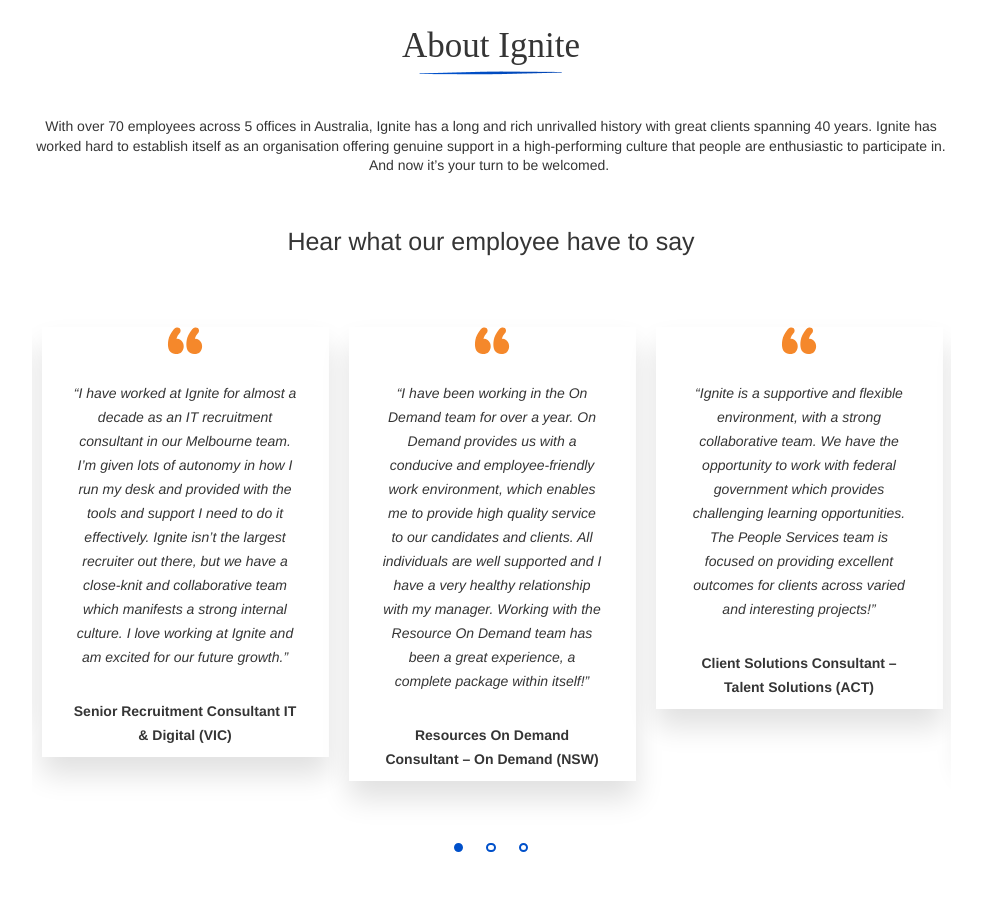
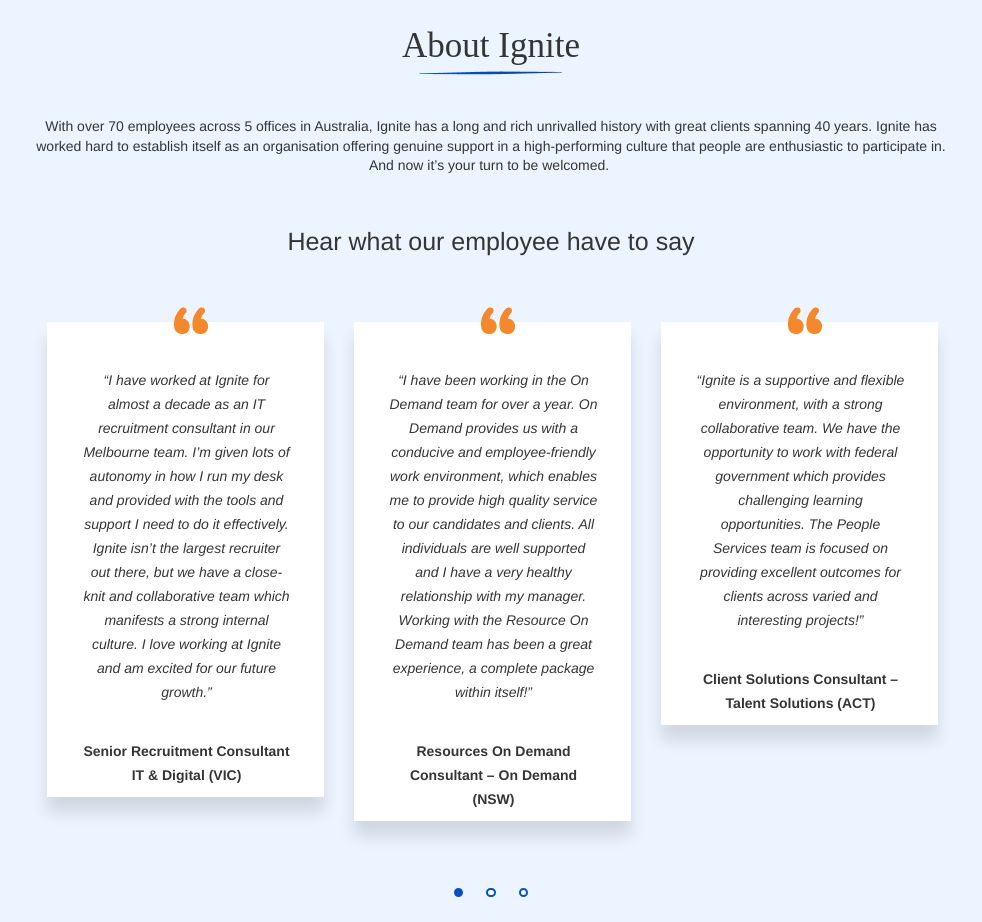
Before and after one commit to dgadigital/Ignite, a PHP site: page /testimonial-slider.html in a window 1280 px wide. Shown: the part 62-984 px from the top of the page, without its empty margins (149-1131 px from the left). Before the commit the page ends 914 px from the top, so only its background shows below. Run offline with PHP 8.4, Linux system fonts and the light colour scheme; style sheets or scripts are compiled from the project's sources; some web fonts are replaced.

Commit message:
QA fixes 05/17/203 EOD

```diff
--- a/src/diversity-and-inclusion.html
+++ b/src/diversity-and-inclusion.html
@@ -141,7 +141,7 @@
         </div>
     </section>
 
-    <section class="blue-banner">
+    <section class="blue-banner no-padding">
         <div class="content-container container">
             <div class="section-title">
                 <h2>Work for us in one of our recruitment jobs</h2>
--- a/src/scripts/modules/theme-module.js
+++ b/src/scripts/modules/theme-module.js
@@ -20,7 +20,7 @@ AppName.Modules.ThemeModule = (function () {
     $('.jobs-row').slick({
       infinite: true,
       slidesToShow: 3,
-      slidesToScroll: 1,
+      slidesToScroll: 3,
       dots: true,
       arrows: true,
       appendArrows: $('.pagination-container'),
@@ -34,7 +34,7 @@ AppName.Modules.ThemeModule = (function () {
             breakpoint: 991,
             settings: {
                 slidesToShow: 2,
-                slidesToScroll: 1
+                slidesToScroll: 2
             }
         },
           {
@@ -130,7 +130,7 @@ AppName.Modules.ThemeModule = (function () {
           arrows: false,
           responsive: [
               {
-                  breakpoint: 800,
+                  breakpoint: 991,
                   settings: {
                       slidesToShow: 3
                   }
--- a/src/styles/sections/_Fullwidth-card.scss
+++ b/src/styles/sections/_Fullwidth-card.scss
@@ -18,7 +18,7 @@
 
                 .card-text{
                     h3{
-                        font-size: 22px;
+                        font-size: 20px;
                     }
                     ul{
                         list-style: none;
--- a/src/styles/sections/_find-job.scss
+++ b/src/styles/sections/_find-job.scss
@@ -14,8 +14,11 @@
             .columns{
                     margin-bottom: 33px;
                 .column-content{
-                    max-width: 90%;
+
                     margin: auto;
+                    @media (min-width: 1020px) {
+                        max-width: 90%;
+                    }
                 }
 
             }
--- a/src/styles/sections/_testimonial-slider.scss
+++ b/src/styles/sections/_testimonial-slider.scss
@@ -2,6 +2,7 @@
 
     padding-top: 25px;
     padding-bottom: 25px;
+    background-color: #ECF4FF;
 
   .testimonial-container{
       .section-title{
@@ -64,28 +65,32 @@
             margin: auto;
             padding-bottom: 42px;
 
-          .testimonial-content{
-              padding: 10px;
-              padding-top: 20px;
-              .testimonial-card{
+          .testimonial-cards{
+              margin: 15px;
+
+              .testimonial-card-inner{
+
                   min-height: fit-content;
-                  padding: 32px;
-                  padding-top: 50px;
-                  padding-bottom: 10px;
-                  background: #FFFFFF;
-                  box-shadow: 0px 18px 27px rgba(0, 0, 0, 0.122132);
-                  img{
-                    margin: auto;
-                    margin-top: -50px;
-                    margin-bottom: 27px;
-                  }
+                  padding: 50px 32px 10px 35px;
+                  background-color: #ffffff;
+                  box-shadow: 0px 15px 15px rgba(0, 0, 0, 0.122132);
+
+
                   .testimony-wrapper{
                     display: flex;
                     flex-direction: column;
-                    justify-content: space-between;
-                    gap: 30px;
 
+                    &:before{
+                      content: url('../../assets/images/quote.svg');
+                      height: 36px;
+                      width: 27px;
+                      margin: -65px auto 25px auto;
+
+
+                    }
                     .testimonial-text{
+                      font-style: italic;
+                      margin-bottom: 35px;
                       font-style: italic;
                       font-weight: 400;
                       font-size: 14px;
--- a/src/testimonial-slider.html
+++ b/src/testimonial-slider.html
@@ -84,9 +84,9 @@
             </div>
 
             <div class="testimonial-row ">
-                <div class="testimonial-content">
-                    <div class="testimonial-card">
-                        <img src="./assets/images/quote.svg"/>
+                <div class="testimonial-cards">
+                    <div class="testimonial-card-inner">
+
                         <div class="testimony-wrapper">
                             <div class="testimonial-text">“I have worked at Ignite for almost a decade as an IT recruitment consultant in our Melbourne team. I’m given lots of autonomy in how I run my desk and provided with the tools and support I need to do it effectively. Ignite isn’t the largest recruiter out there, but we have a close-knit and collaborative team which manifests a strong internal culture. I love working at Ignite and am excited for our future growth.”</div>
                             <div class="reviewer-details">
@@ -97,9 +97,8 @@
                     </div>
 
                 </div>
-                <div class="testimonial-content">
-                    <div class="testimonial-card">
-                        <img src="./assets/images/quote.svg"/>
+                <div class="testimonial-cards">
+                    <div class="testimonial-card-inner">
                         <div class="testimony-wrapper">
                             <div class="testimonial-text">“I have been working in the On Demand team for over a year. On Demand provides us with a conducive and employee-friendly work environment, which enables me to provide high quality service to our candidates and clients. All individuals are well supported and I have a very healthy relationship with my manager. Working with the Resource On Demand team has been a great experience, a complete package within itself!”</div>
                             <div class="reviewer-details">
@@ -110,9 +109,9 @@
                     </div>
 
                 </div>
-                <div class="testimonial-content">
-                    <div class="testimonial-card">
-                    <img src="./assets/images/quote.svg"/>
+                <div class="testimonial-cards">
+                    <div class="testimonial-card-inner">
+
                     <div class="testimony-wrapper">
                         <div class="testimonial-text">“Ignite is a supportive and flexible environment, with a strong collaborative team. We have the opportunity to work with federal government which provides challenging learning opportunities. The People Services team is focused on providing excellent outcomes for clients across varied and interesting projects!”</div>
                         <div class="reviewer-details">
@@ -123,9 +122,9 @@
                     </div>
 
                 </div>
-                <div class="testimonial-content">
-                    <div class="testimonial-card">
-                        <img src="./assets/images/quote.svg"/>
+                <div class="testimonial-cards">
+                    <div class="testimonial-card-inner">
+
                         <div class="testimony-wrapper">
                             <div class="testimonial-text">“I have worked at Ignite for almost a decade as an IT recruitment consultant in our Melbourne team. I’m given lots of autonomy in how I run my desk and provided with the tools and support I need to do it effectively. Ignite isn’t the largest recruiter out there, but we have a close-knit and collaborative team which manifests a strong internal culture. I love working at Ignite and am excited for our future growth.”</div>
                             <div class="reviewer-details">
@@ -136,9 +135,9 @@
                     </div>
 
                 </div>
-                <div class="testimonial-content">
-                    <div class="testimonial-card">
-                        <img src="./assets/images/quote.svg"/>
+                <div class="testimonial-cards">
+                    <div class="testimonial-card-inner">
+
                         <div class="testimony-wrapper">
                             <div class="testimonial-text">“I have been working in the On Demand team for over a year. On Demand provides us with a conducive and employee-friendly work environment, which enables me to provide high quality service to our candidates and clients. All individuals are well supported and I have a very healthy relationship with my manager. Working with the Resource On Demand team has been a great experience, a complete package within itself!”</div>
                             <div class="reviewer-details">
@@ -149,9 +148,9 @@
                     </div>
 
                 </div>
-                <div class="testimonial-content">
-                    <div class="testimonial-card">
-                    <img src="./assets/images/quote.svg"/>
+                <div class="testimonial-cards">
+                    <div class="testimonial-card-inner">
+
                     <div class="testimony-wrapper">
                         <div class="testimonial-text">“Ignite is a supportive and flexible environment, with a strong collaborative team. We have the opportunity to work with federal government which provides challenging learning opportunities. The People Services team is focused on providing excellent outcomes for clients across varied and interesting projects!”</div>
                         <div class="reviewer-details">
@@ -162,9 +161,9 @@
                     </div>
 
                 </div>
-                <div class="testimonial-content">
-                    <div class="testimonial-card">
-                        <img src="./assets/images/quote.svg"/>
+                <div class="testimonial-cards">
+                    <div class="testimonial-card-inner">
+
                         <div class="testimony-wrapper">
                             <div class="testimonial-text">“I have worked at Ignite for almost a decade as an IT recruitment consultant in our Melbourne team. I’m given lots of autonomy in how I run my desk and provided with the tools and support I need to do it effectively. Ignite isn’t the largest recruiter out there, but we have a close-knit and collaborative team which manifests a strong internal culture. I love working at Ignite and am excited for our future growth.”</div>
                             <div class="reviewer-details">
@@ -175,9 +174,9 @@
                     </div>
 
                 </div>
-                <div class="testimonial-content">
-                    <div class="testimonial-card">
-                        <img src="./assets/images/quote.svg"/>
+                <div class="testimonial-cards">
+                    <div class="testimonial-card-inner">
+
                         <div class="testimony-wrapper">
                             <div class="testimonial-text">“I have been working in the On Demand team for over a year. On Demand provides us with a conducive and employee-friendly work environment, which enables me to provide high quality service to our candidates and clients. All individuals are well supported and I have a very healthy relationship with my manager. Working with the Resource On Demand team has been a great experience, a complete package within itself!”</div>
                             <div class="reviewer-details">
@@ -188,9 +187,9 @@
                     </div>
 
                 </div>
-                <div class="testimonial-content">
-                    <div class="testimonial-card">
-                    <img src="./assets/images/quote.svg"/>
+                <div class="testimonial-cards">
+                    <div class="testimonial-card-inner">
+
                     <div class="testimony-wrapper">
                         <div class="testimonial-text">“Ignite is a supportive and flexible environment, with a strong collaborative team. We have the opportunity to work with federal government which provides challenging learning opportunities. The People Services team is focused on providing excellent outcomes for clients across varied and interesting projects!”</div>
                         <div class="reviewer-details">
```
Also changed, not shown: src/Home-page.html (+19 -10 lines), src/styles/sections/_home-about.scss (+81 -42 lines), src/assets/images/ASX.png (added).
